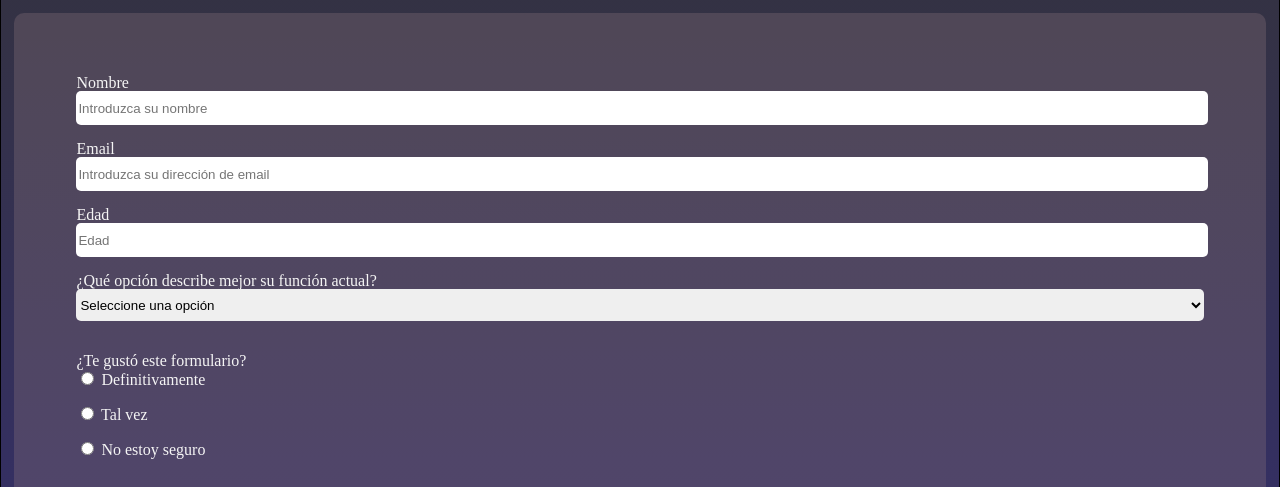
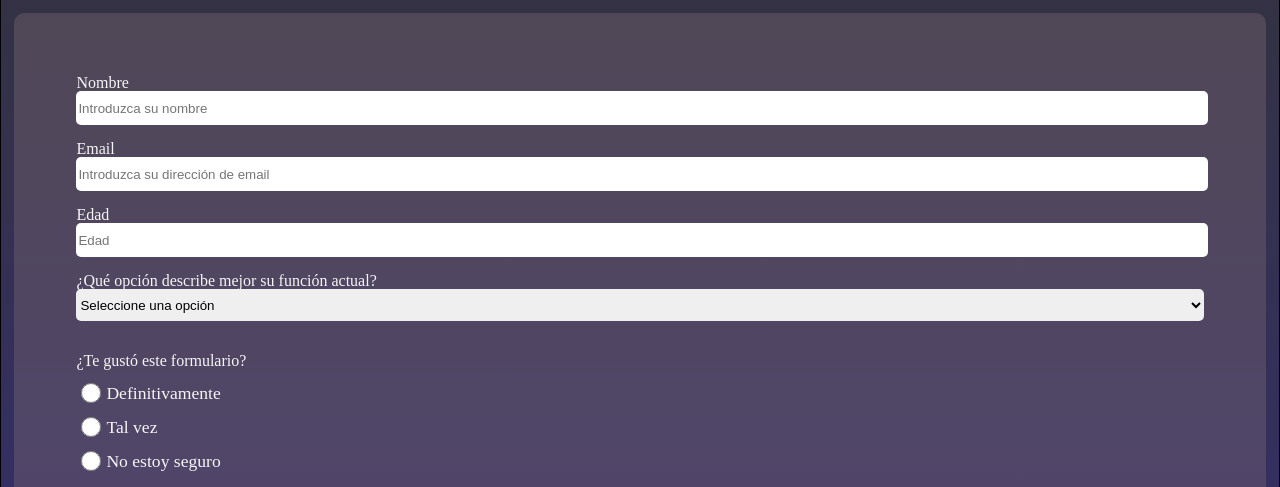
Before and after one commit to VarelaVargasLeandro18/EjerciciosFreeCodeCampWebResponsiveCurso, a plain HTML site: page PracticaDos/index.html in a window 1280 px wide. Shown: the part 273-760 px from the top of the page. Drawn offline with Linux system fonts and the light colour scheme.

Commit message:
Estilizados radioButtons

```diff
--- a/PracticaDos/assets/style.css
+++ b/PracticaDos/assets/style.css
@@ -69,3 +69,22 @@ label {
 fieldset {
     margin-top: 1rem;
 }
+
+fieldset > legend {
+    margin-bottom: 1rem;
+}
+
+fieldset > label {
+    position: relative;
+    left: 30px;
+    width: 100%;
+    font-size: 1.1rem;
+}
+
+input[type="radio"] {
+    position: absolute;
+    left: -30px;
+    top: -5px;
+    height: 20px;
+    width: 20px;
+}
```
